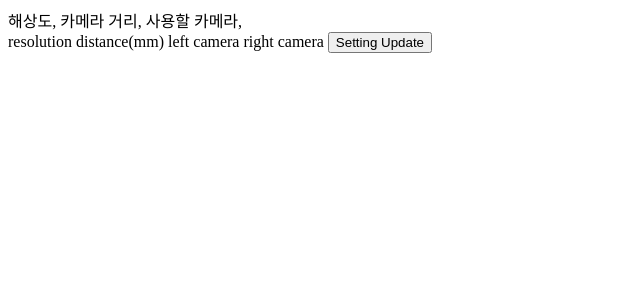
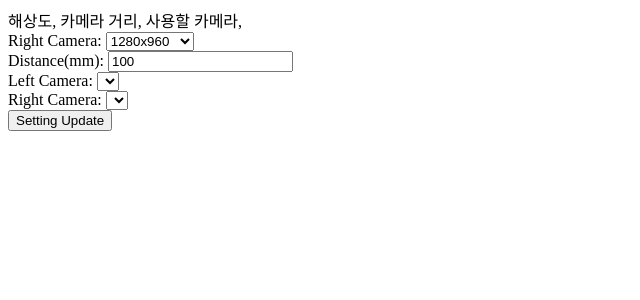
Before and after one commit to Raynia/StereoVision, a Django app: page /vision/setting/ in a window 1280 px wide. Shown: the top 300 px of the page, without its empty margins (0-640 px from the left). Run offline with Django 3.2, Linux system fonts and the light colour scheme; lists and menus that the app fills with data are empty.

Commit message:
세팅 변경
csrf오류

```diff
--- a/stereovision/templates/stereovision/setting.html
+++ b/stereovision/templates/stereovision/setting.html
@@ -13,11 +13,28 @@
 	<body>
 		해상도, 카메라 거리, 사용할 카메라,
 		<form action="{% url 'stereovision:userdata_update' %}" method="POST">
-			resolution
-			distance(mm)
-			left camera
-			right camera
-		<input type="submit" value="Setting Update">
+			{% csrf_token %}
+			<label for="resolution">Right Camera: </label>
+    		<select name="resolution">
+        		<option value="1280">1280x960</option>
+        		<option value="2592">2592x1944</option>
+   			</select>
+   			<br>
+			<label for="distance">Distance(mm): </label>
+   			<input type="number" name="distance" id="distance" value="100">
+   			<br>
+			<label for="left">Left Camera: </label>
+    		<select name="left_camera">
+   				<option value="1"></option>
+
+    		</select>
+    		<br>
+    		<label for="right">Right Camera: </label>
+    		<select name="right_camera">
+        		<option value="1"></option>
+   			</select>
+	    	<br>
+			<input type="submit" value="Setting Update">
 		</form>
 	</body>
 </html>
```
